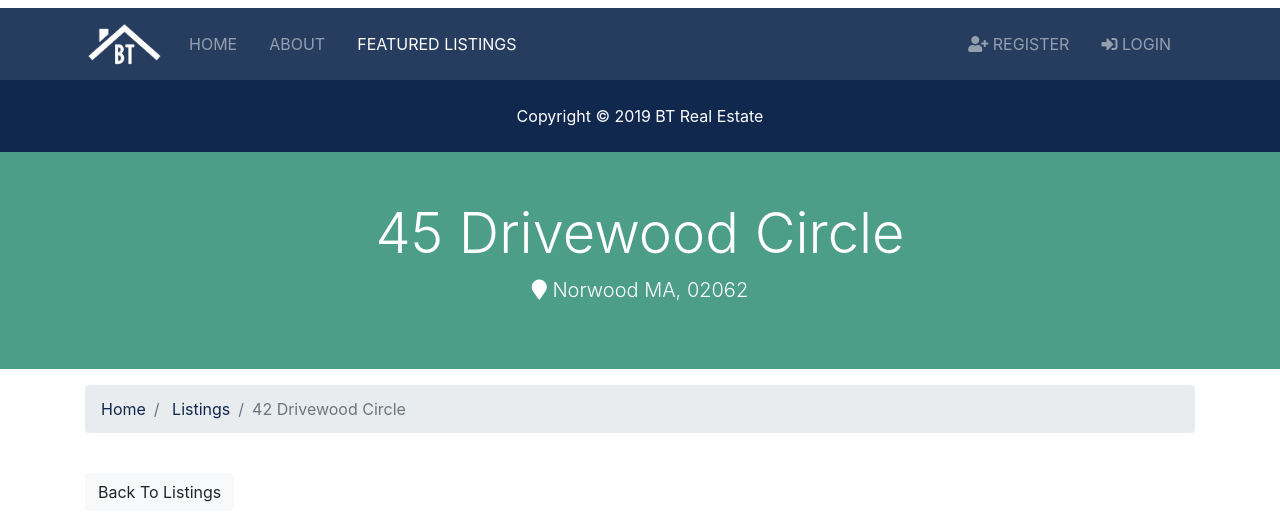
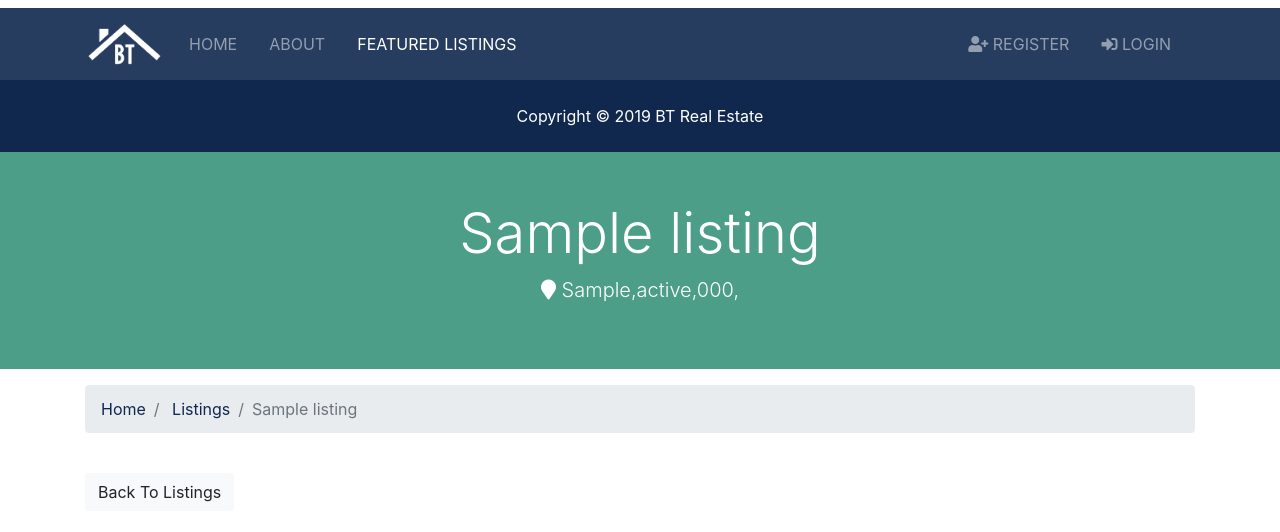
Before and after one commit to bomethis/django_course_brad_traversy_py_sql_dja, a Django app: page /listings/1 in a window 1280 px wide. Shown: the part 48-580 px from the top of the page. Run offline with Django 3.2, Linux system fonts and the light colour scheme; tables that the repository leaves empty hold one stand-in row (values such as "Sample post"); grey boxes marked "Sample" are stand-in pictures; some libraries are stand-ins or nearby versions.

Commit message:
link listing.html to db for dynamic

```diff
--- a/listings/views.py
+++ b/listings/views.py
@@ -1,5 +1,6 @@
-from django.shortcuts import render
+from django.shortcuts import get_object_or_404, render
 from django.core.paginator import EmptyPage, PageNotAnInteger, Paginator
+
 
 from .models import Listing
 
@@ -17,7 +18,12 @@ def index(request):
     return render(request, 'listings/listings.html', context)
 
 def listing(request, listing_id):
-    return render(request, 'listings/listing.html')
+    listing = get_object_or_404(Listing, pk=listing_id)
+
+    context = {
+        'listing': listing
+    }
+    return render(request, 'listings/listing.html', context)
 
 def search(request):
     return render(request, 'listings/search.html')
--- a/templates/listings/listing.html
+++ b/templates/listings/listing.html
@@ -8,9 +8,9 @@
     <div class="container">
       <div class="row text-center">
         <div class="col-md-12">
-          <h1 class="display-4">45 Drivewood Circle</h1>
+          <h1 class="display-4">{{ listing.title }}</h1>
           <p class="lead">
-            <i class="fas fa-map-marker"></i> Norwood MA, 02062</p>
+            <i class="fas fa-map-marker"></i> {{ listing.city }},{{ listing.state }},{{ listing.zipcode }},</p>
         </div>
       </div>
     </div>
@@ -22,12 +22,12 @@
       <nav>
         <ol class="breadcrumb">
           <li class="breadcrumb-item">
-            <a href="index.html">Home</a>
+            <a href="{% url 'index' %}">Home</a>
           </li>
           <li class="breadcrumb-item">
-            <a href="listings.html">Listings</a>
+            <a href="{% url 'listings' %}">Listings</a>
           </li>
-          <li class="breadcrumb-item active">42 Drivewood Circle</li>
+          <li class="breadcrumb-item active">{{ listing.title }}</li>
         </ol>
       </nav>
     </div>
@@ -36,43 +36,55 @@
   <!-- Listing -->
   <section id="listing" class="py-4">
     <div class="container">
-      <a href="listings.html" class="btn btn-light mb-4">Back To Listings</a>
+      <a href="{% url 'listings' %}" class="btn btn-light mb-4">Back To Listings</a>
       <div class="row">
         <div class="col-md-9">
           <!-- Home Main Image -->
-          <img src="assets/img/homes/home-1.jpg" alt="" class="img-main img-fluid mb-3">
+          <img src="{{ listing.photo_main.url }}" alt="" class="img-main img-fluid mb-3">
           <!-- Thumbnails -->
           <div class="row mb-5 thumbs">
+            {% if listing.photo_1 %}
             <div class="col-md-2">
-              <a href="assets/img/homes/home-inside-1.jpg" data-lightbox="home-images">
-                <img src="assets/img/homes/home-inside-1.jpg" alt="" class="img-fluid">
+              <a href="{{ listing.photo_1.url }}" data-lightbox="home-images">
+                <img src="{{ listing.photo_1.url }}" alt="" class="img-fluid">
               </a>
             </div>
+            {% endif %}
+            {% if listing.photo_2 %}
             <div class="col-md-2">
-              <a href="assets/img/homes/home-inside-2.jpg" data-lightbox="home-images">
-                <img src="assets/img/homes/home-inside-2.jpg" alt="" class="img-fluid">
+              <a href="{{ listing.photo_2.url }}" data-lightbox="home-images">
+                <img src="{{ listing.photo_2.url }}" alt="" class="img-fluid">
               </a>
             </div>
+            {% endif %}
+            {% if listing.photo_3 %}
             <div class="col-md-2">
-              <a href="assets/img/homes/home-inside-3.jpg" data-lightbox="home-images">
-                <img src="assets/img/homes/home-inside-3.jpg" alt="" class="img-fluid">
+              <a href="{{ listing.photo_3.url }}" data-lightbox="home-images">
+                <img src="{{ listing.photo_3.url }}" alt="" class="img-fluid">
               </a>
             </div>
+            {% endif %}
+            {% if listing.photo_4 %}
             <div class="col-md-2">
-              <a href="assets/img/homes/home-inside-4.jpg" data-lightbox="home-images">
-                <img src="assets/img/homes/home-inside-4.jpg" alt="" class="img-fluid">
+              <a href="{{ listing.photo_4.url }}" data-lightbox="home-images">
+                <img src="{{ listing.photo_4.url }}" alt="" class="img-fluid">
               </a>
             </div>
+            {% endif %}
+            {% if listing.photo_5 %}
             <div class="col-md-2">
-              <a href="assets/img/homes/home-inside-5.jpg" data-lightbox="home-images">
-                <img src="assets/img/homes/home-inside-5.jpg" alt="" class="img-fluid">
+              <a href="{{ listing.photo_5.url }}" data-lightbox="home-images">
+                <img src="{{ listing.photo_5.url }}" alt="" class="img-fluid">
               </a>
             </div>
+            {% endif %}
+            {% if listing.photo_6 %}
             <div class="col-md-2">
-              <a href="assets/img/homes/home-inside-6.jpg" data-lightbox="home-images">
-                <img src="assets/img/homes/home-inside-6.jpg" alt="" class="img-fluid">
+              <a href="{{ listing.photo_6.url }}" data-lightbox="home-images">
+                <img src="{{ listing.photo_6.url }}" alt="" class="img-fluid">
               </a>
             </div>
+            {% endif %}
           </div>
           <!-- Fields -->
           <div class="row mb-5 fields">
@@ -80,19 +92,19 @@
               <ul class="list-group list-group-flush">
                 <li class="list-group-item text-secondary">
                   <i class="fas fa-money-bill-alt"></i> Asking Price:
-                  <span class="float-right">$490,000</span>
+                  <span class="float-right">${{listing.price | intcomma }}</span>
                 </li>
                 <li class="list-group-item text-secondary">
                   <i class="fas fa-bed"></i> Bedrooms:
-                  <span class="float-right">3</span>
+                  <span class="float-right">{{ listing.bedrooms }}</span>
                 </li>
                 <li class="list-group-item text-secondary">
                   <i class="fas fa-bath"></i> Bathrooms:
-                  <span class="float-right">2</span>
+                  <span class="float-right">{{ listing.bathrooms }}</span>
                 </li>
                 <li class="list-group-item text-secondary">
                   <i class="fas fa-car"></i> Garage:
-                  <span class="float-right">2
+                  <span class="float-right">{{ listing.garage }}
                   </span>
                 </li>
               </ul>
@@ -101,20 +113,20 @@
               <ul class="list-group list-group-flush">
                 <li class="list-group-item text-secondary">
                   <i class="fas fa-th-large"></i> Square Feet:
-                  <span class="float-right">3200</span>
+                  <span class="float-right">{{ listing.sqft }}</span>
                 </li>
                 <li class="list-group-item text-secondary">
                   <i class="fas fa-square"></i> Lot Size:
-                  <span class="float-right">2.5 Acres
+                  <span class="float-right">{{ listing.lot_size }} Acres
                   </span>
                 </li>
                 <li class="list-group-item text-secondary">
                   <i class="fas fa-calendar"></i> Listing Date:
-                  <span class="float-right">8/30/2018</span>
+                  <span class="float-right">{{ listing.list_date }}</span>
                 </li>
                 <li class="list-group-item text-secondary">
                   <i class="fas fa-bed"></i> Realtor:
-                  <span class="float-right">Kyle Brown
+                  <span class="float-right">{{ listing.realtor }}
                   </span>
                 </li>
 
@@ -126,18 +138,16 @@
           <!-- Description -->
           <div class="row mb-5">
             <div class="col-md-12">
-              Lorem ipsum dolor sit amet consectetur adipisicing elit. Mollitia recusandae esse reiciendis officia omnis non rerum dicta
-              cupiditate nostrum molestias deserunt aut minus inventore animi atque, consequuntur ad fugit. Possimus culpa
-              blanditiis repellendus ipsa similique ullam, natus error dolor harum.
+              {{ listing.description }}
             </div>
           </div>
         </div>
         <div class="col-md-3">
           <div class="card mb-3">
-            <img class="card-img-top" src="assets/img/realtors/kyle.jpg" alt="Seller of the month">
+            <img class="card-img-top" src="{{ listing.realtor.photo.url }}" alt="">
             <div class="card-body">
               <h5 class="card-title">Property Realtor</h5>
-              <h6 class="text-secondary">Kyle Brown</h6>
+              <h6 class="text-secondary">{{ listing.realtor }}</h6>
             </div>
           </div>
           <button class="btn-primary btn-block btn-lg" data-toggle="modal" data-target="#inquiryModal">Make An Inquiry</button>
```
